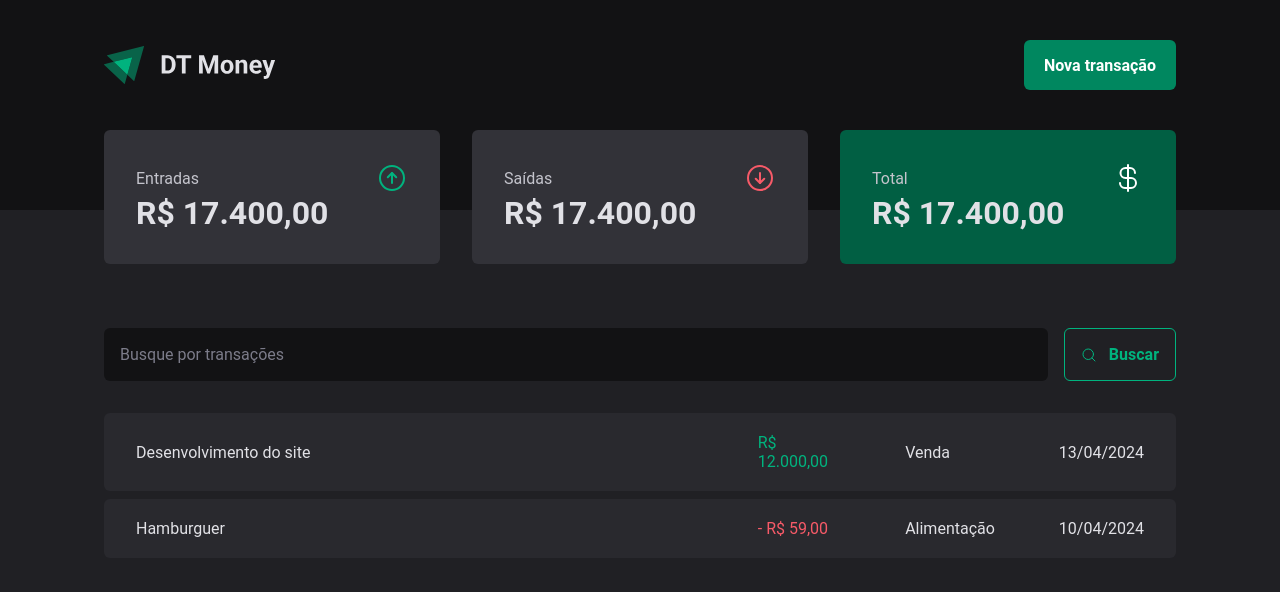
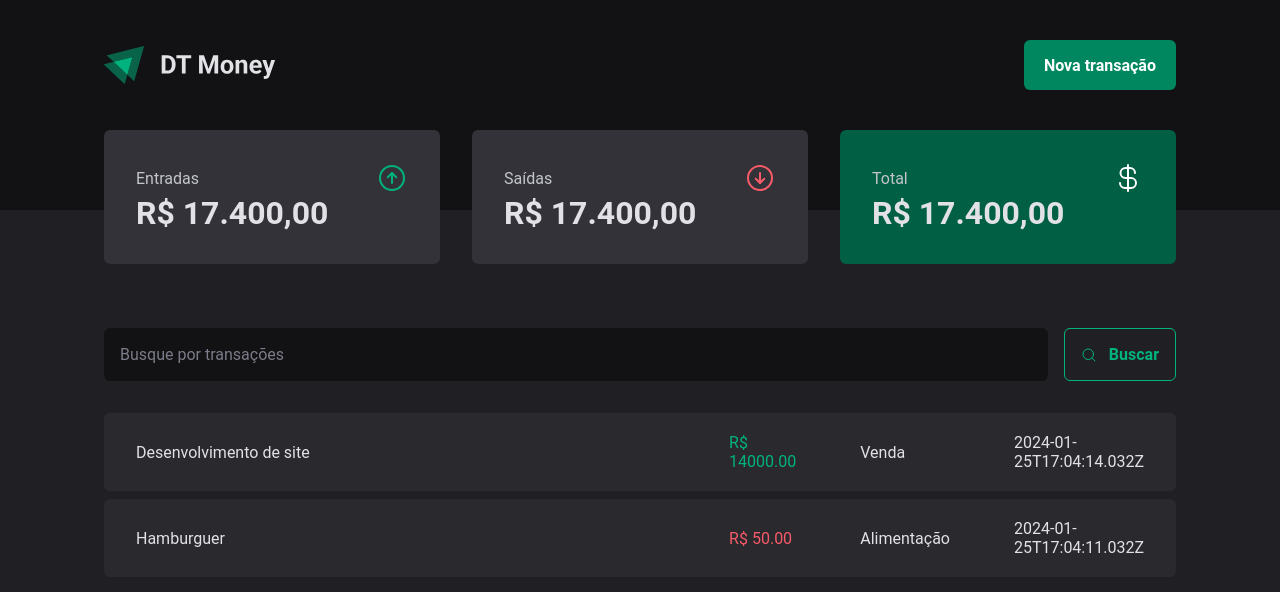
Before and after one commit to edilaine-as/ReactJS_DTMoney, a React app: page / in a window 1280 px wide. Shown: the top 592 px of the page. Built offline with nearby package versions, Linux system fonts and the light colour scheme; data requests are answered from the project's data file; the HTML template or start-up script is replaced by a standard one.

Commit message:
Working in API requests

```diff
--- a/src/pages/Transactions/index.tsx
+++ b/src/pages/Transactions/index.tsx
@@ -1,9 +1,32 @@
+import { useEffect, useState } from 'react'
 import { Header } from '../../components/Header'
 import { Summary } from '../../components/Summary'
 import { SearchForm } from './components/SearchForm'
 import { PriceHighLight, TransactionsContainer, TransactionsTable } from './styles'
 
+interface Transaction {
+  id: number;
+  description: string;
+  type: 'income' | 'outcome';
+  price: number;
+  category: string
+  createdAt: string;
+}
+
 export function Transactions() {
+  const [transactions, setTransactions] = useState<Transaction[]>([])
+
+  async function loadTransactions(){
+    const response = await fetch('http://localhost:3333/transactions')
+    const data = await response.json()
+
+    setTransactions(data)
+  }
+
+  useEffect(() => {
+    loadTransactions()
+  }, [])
+
   return (
     <div>
       <Header />
@@ -13,36 +36,16 @@
         <SearchForm/>
         <TransactionsTable>
           <tbody>
-            <tr>
-              <td width="58%">Desenvolvimento do site</td>
-              <td><PriceHighLight variant='income'>R$ 12.000,00</PriceHighLight></td>
-              <td>Venda</td>
-              <td>13/04/2024</td>
-            </tr>
-            <tr>
-              <td width="58%">Hamburguer</td>
-              <td><PriceHighLight variant='outcome'>- R$ 59,00</PriceHighLight></td>
-              <td>Alimentação</td>
-              <td>10/04/2024</td>
-            </tr>
-            {/* <tr>
-              <td width="58%">Aluguel do apartamento</td>
-              <td><PriceHighLight variant='outcome'>- R$ 1.200,00</PriceHighLight></td>
-              <td>Casa</td>
-              <td>27/03/2024</td>
-            </tr>
-            <tr>
-              <td width="58%">R$ 5.400,00</td>
-              <td><PriceHighLight variant='income'>R$ 5.400,00</PriceHighLight></td>
-              <td>Venda</td>
-              <td>13/03/2024</td>
-            </tr>
-            <tr>
-              <td width="58%">Desenvolvimento do site</td>
-              <td><PriceHighLight variant='income'>R$ 8.000,00</PriceHighLight></td>
-              <td>Venda</td>
-              <td>12/03/2024</td>
-            </tr> */}
+            {transactions.map(transaction => {
+              return (
+                <tr key={transaction.id}>
+                  <td width="58%">{transaction.description}</td>
+                  <td><PriceHighLight variant={transaction.type}>R$ {transaction.price.toFixed(2)}</PriceHighLight></td>
+                  <td>{transaction.category}</td>
+                  <td>{transaction.createdAt}</td>
+                </tr>
+              )
+            })}
           </tbody>
         </TransactionsTable>
       </TransactionsContainer>
```
